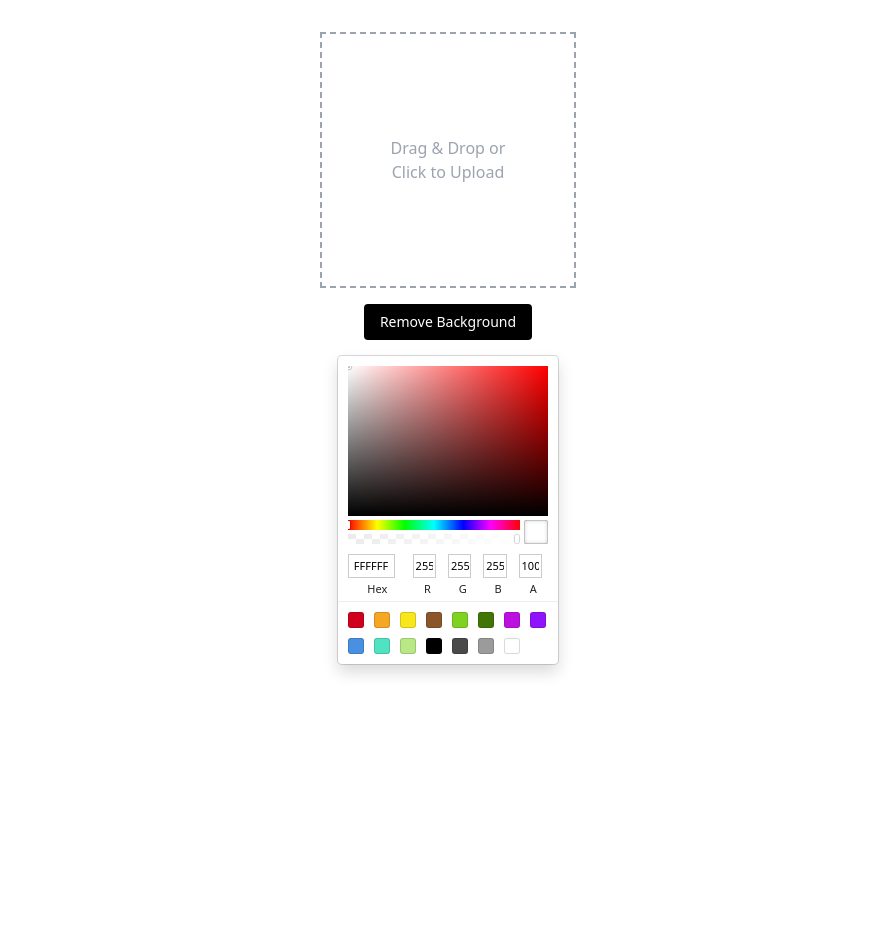
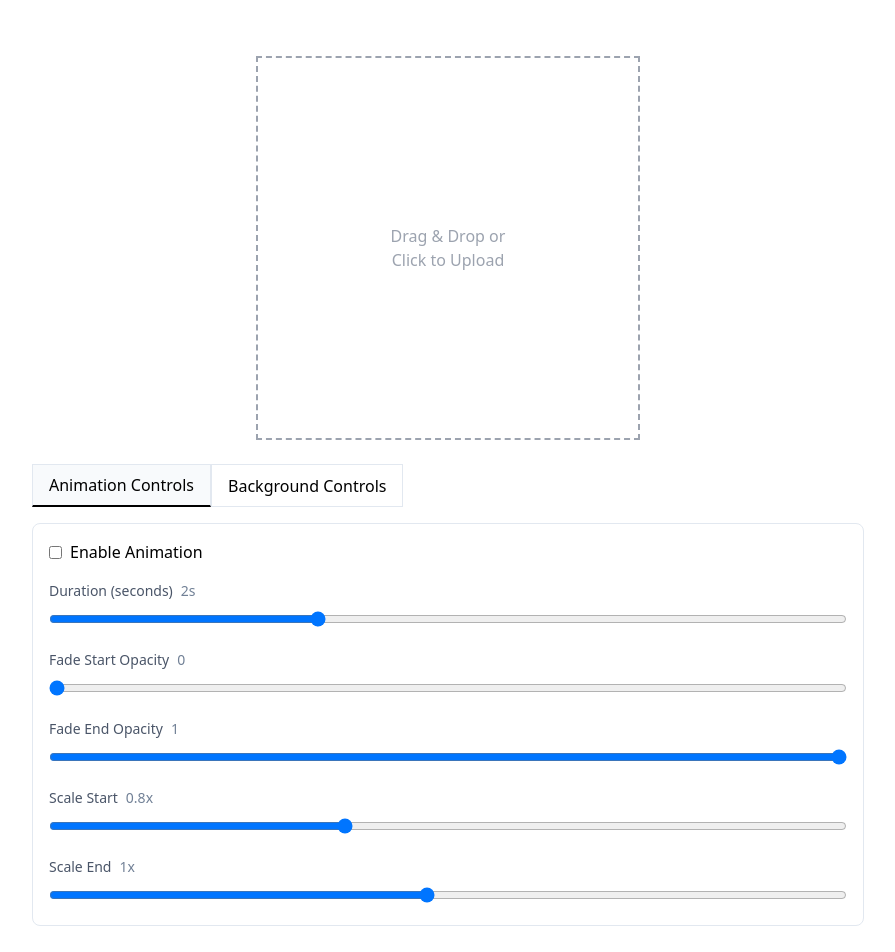
Before and after one commit to storyl/ny-after-dark-hackathon, a Next.js app: page / in a window 1280 px wide. Shown: the top 952 px of the page, without its empty margins (192-1087 px from the left). Before the commit the page ends 800 px from the top, so only its background shows below. Built offline with nearby package versions, Linux system fonts and the light colour scheme.

Commit message:
animations

```diff
--- a/app/page.js
+++ b/app/page.js
@@ -1,44 +1,53 @@
-// app/page.js
 "use client";
 
-import { useState } from "react";
+import React, { useState } from 'react';
 import { removeBackground } from "@imgly/background-removal";
 import { SketchPicker } from "react-color";
 
-export default function Home() {
+const AnimatedImageEditor = () => {
   const [image, setImage] = useState(null);
   const [loading, setLoading] = useState(false);
   const [bgColor, setBgColor] = useState("#ffffff");
+  const [activeTab, setActiveTab] = useState('animation');
 
-  // Handle image file upload
+  // Animation controls
+  const [animationEnabled, setAnimationEnabled] = useState(false);
+  const [animationConfig, setAnimationConfig] = useState({
+    duration: 2,
+    fadeOpacity: {
+      start: 0,
+      end: 1
+    },
+    scale: {
+      start: 0.8,
+      end: 1
+    }
+  });
+
   const handleFileChange = (e) => {
     const file = e.target.files[0];
     if (file) {
       const imageData = URL.createObjectURL(file);
       setImage(imageData);
-      setBgColor("#ffffff"); // Reset background color to white when a new image is uploaded
+      setBgColor("#ffffff");
     }
   };
 
-  // Remove background function with configuration
   const handleRemoveBackground = async () => {
     if (!image) return;
     setLoading(true);
     try {
       const response = await fetch(image);
       const blob = await response.blob();
-
-      const config = {
+      const bgRemovedBlob = await removeBackground(blob, {
         debug: true,
         progress: (key, current, total) => {
           console.log(`Downloading ${key}: ${current} of ${total}`);
         },
-      };
-
-      const bgRemovedBlob = await removeBackground(blob, config);
+      });
       const url = URL.createObjectURL(bgRemovedBlob);
       setImage(url);
-      setBgColor("#D3D3D3"); // Change background color to light gray after background removal
+      setBgColor("#D3D3D3");
     } catch (error) {
       console.error("Background removal failed", error);
     } finally {
@@ -46,17 +55,97 @@ export default function Home() {
     }
   };
 
+  const getAnimationStyle = () => {
+    if (!animationEnabled) return {};
+
+    return {
+      animation: `${animationConfig.duration}s infinite alternate ease-in-out`,
+      animationName: 'imageAnimation',
+    };
+  };
+
+  const handleSliderChange = (key, subKey, value) => {
+    setAnimationConfig(prev => {
+      if (subKey) {
+        return {
+          ...prev,
+          [key]: {
+            ...prev[key],
+            [subKey]: parseFloat(value)
+          }
+        };
+      }
+      return {
+        ...prev,
+        [key]: parseFloat(value)
+      };
+    });
+  };
+
   return (
-    <div className="flex flex-col items-center p-8 space-y-4">
-      {/* Upload box that becomes the image */}
+    <div className="flex flex-col items-center p-8 space-y-6 max-w-4xl mx-auto">
+      <style jsx global>{`
+        @keyframes imageAnimation {
+          from {
+            opacity: ${animationConfig.fadeOpacity.start};
+            transform: scale(${animationConfig.scale.start});
+          }
+          to {
+            opacity: ${animationConfig.fadeOpacity.end};
+            transform: scale(${animationConfig.scale.end});
+          }
+        }
+
+        .tab-button {
+          padding: 0.5rem 1rem;
+          border: 1px solid #e2e8f0;
+          background: white;
+          cursor: pointer;
+          transition: all 0.2s;
+        }
+
+        .tab-button.active {
+          background: #f8fafc;
+          border-bottom: 2px solid #000;
+        }
+
+        .control-container {
+          border: 1px solid #e2e8f0;
+          padding: 1rem;
+          border-radius: 0.5rem;
+          background: white;
+        }
+
+        .slider-container {
+          margin: 1rem 0;
+        }
+
+        .slider-container label {
+          display: block;
+          margin-bottom: 0.5rem;
+          font-size: 0.875rem;
+          color: #4a5568;
+        }
+
+        .slider-container input[type="range"] {
+          width: 100%;
+        }
+
+        .value-display {
+          font-size: 0.875rem;
+          color: #718096;
+          margin-left: 0.5rem;
+        }
+      `}</style>
+
+      {/* Image Upload Area */}
       <div
-        className={`w-64 h-64 border-2 border-dashed border-gray-400 flex items-center justify-center cursor-pointer relative overflow-hidden ${
+        className={`w-96 h-96 border-2 border-dashed border-gray-400 flex items-center justify-center cursor-pointer relative overflow-hidden ${
           image ? "border-none" : "border-gray-400"
         } ${loading ? "animate-pulse" : ""}`}
         style={{
           backgroundColor: bgColor,
-          backgroundImage:
-            image && bgColor === "transparent"
+          backgroundImage: image && bgColor === "transparent"
             ? "linear-gradient(45deg, #ccc 25%, transparent 25%, transparent 75%, #ccc 75%, #ccc)"
             : "none",
           backgroundSize: "10px 10px",
@@ -69,24 +158,146 @@ export default function Home() {
           onChange={handleFileChange}
         />
         {!image && <p className="text-center text-gray-400">Drag & Drop or<br/>Click to Upload</p>}
-        {image && <img src={image} alt="Uploaded" className="object-contain w-full h-full" />}
+        {image && (
+          <img
+            src={image}
+            alt="Uploaded"
+            className="object-contain w-full h-full"
+            style={getAnimationStyle()}
+          />
+        )}
       </div>
 
-      {/* Background removal and color picker */}
+      {/* Controls Section */}
+      <div className="w-full">
+        {/* Tab Buttons */}
+        <div className="flex mb-4">
+          <button
+            className={`tab-button ${activeTab === 'animation' ? 'active' : ''}`}
+            onClick={() => setActiveTab('animation')}
+          >
+            Animation Controls
+          </button>
+          <button
+            className={`tab-button ${activeTab === 'background' ? 'active' : ''}`}
+            onClick={() => setActiveTab('background')}
+          >
+            Background Controls
+          </button>
+        </div>
+
+        {/* Tab Content */}
+        {activeTab === 'animation' && (
+          <div className="control-container">
+            <div className="flex items-center space-x-2 mb-4">
+              <input
+                type="checkbox"
+                checked={animationEnabled}
+                onChange={(e) => setAnimationEnabled(e.target.checked)}
+                id="animation-toggle"
+              />
+              <label htmlFor="animation-toggle">Enable Animation</label>
+            </div>
+
+            <div className="space-y-4">
+              <div className="slider-container">
+                <label>
+                  Duration (seconds)
+                  <span className="value-display">{animationConfig.duration}s</span>
+                </label>
+                <input
+                  type="range"
+                  min="0.5"
+                  max="5"
+                  step="0.1"
+                  value={animationConfig.duration}
+                  onChange={(e) => handleSliderChange('duration', null, e.target.value)}
+                />
+              </div>
+
+              <div className="slider-container">
+                <label>
+                  Fade Start Opacity
+                  <span className="value-display">{animationConfig.fadeOpacity.start}</span>
+                </label>
+                <input
+                  type="range"
+                  min="0"
+                  max="1"
+                  step="0.1"
+                  value={animationConfig.fadeOpacity.start}
+                  onChange={(e) => handleSliderChange('fadeOpacity', 'start', e.target.value)}
+                />
+              </div>
+
+              <div className="slider-container">
+                <label>
+                  Fade End Opacity
+                  <span className="value-display">{animationConfig.fadeOpacity.end}</span>
+                </label>
+                <input
+                  type="range"
+                  min="0"
+                  max="1"
+                  step="0.1"
+                  value={animationConfig.fadeOpacity.end}
+                  onChange={(e) => handleSliderChange('fadeOpacity', 'end', e.target.value)}
+                />
+              </div>
+
+              <div className="slider-container">
+                <label>
+                  Scale Start
+                  <span className="value-display">{animationConfig.scale.start}x</span>
+                </label>
+                <input
+                  type="range"
+                  min="0.1"
+                  max="2"
+                  step="0.1"
+                  value={animationConfig.scale.start}
+                  onChange={(e) => handleSliderChange('scale', 'start', e.target.value)}
+                />
+              </div>
+
+              <div className="slider-container">
+                <label>
+                  Scale End
+                  <span className="value-display">{animationConfig.scale.end}x</span>
+                </label>
+                <input
+                  type="range"
+                  min="0.1"
+                  max="2"
+                  step="0.1"
+                  value={animationConfig.scale.end}
+                  onChange={(e) => handleSliderChange('scale', 'end', e.target.value)}
+                />
+              </div>
+            </div>
+          </div>
+        )}
+
+        {activeTab === 'background' && (
+          <div className="control-container">
             <button
               onClick={handleRemoveBackground}
-        className="bg-black text-white px-4 py-2 text-sm rounded"
+              className="w-full bg-black text-white px-4 py-2 text-sm rounded mb-4"
               disabled={loading}
             >
               {loading ? "Removing Background..." : "Remove Background"}
             </button>
 
-      <div className="w-full max-w-sm mx-auto flex items-center justify-center">
             <SketchPicker
               color={bgColor}
               onChange={(color) => setBgColor(color.hex)}
+              className="w-full"
             />
+          </div>
+        )}
       </div>
     </div>
   );
-}
+};
+
+export default AnimatedImageEditor;
```
Lines whose indentation alone changed are shown as unchanged.
